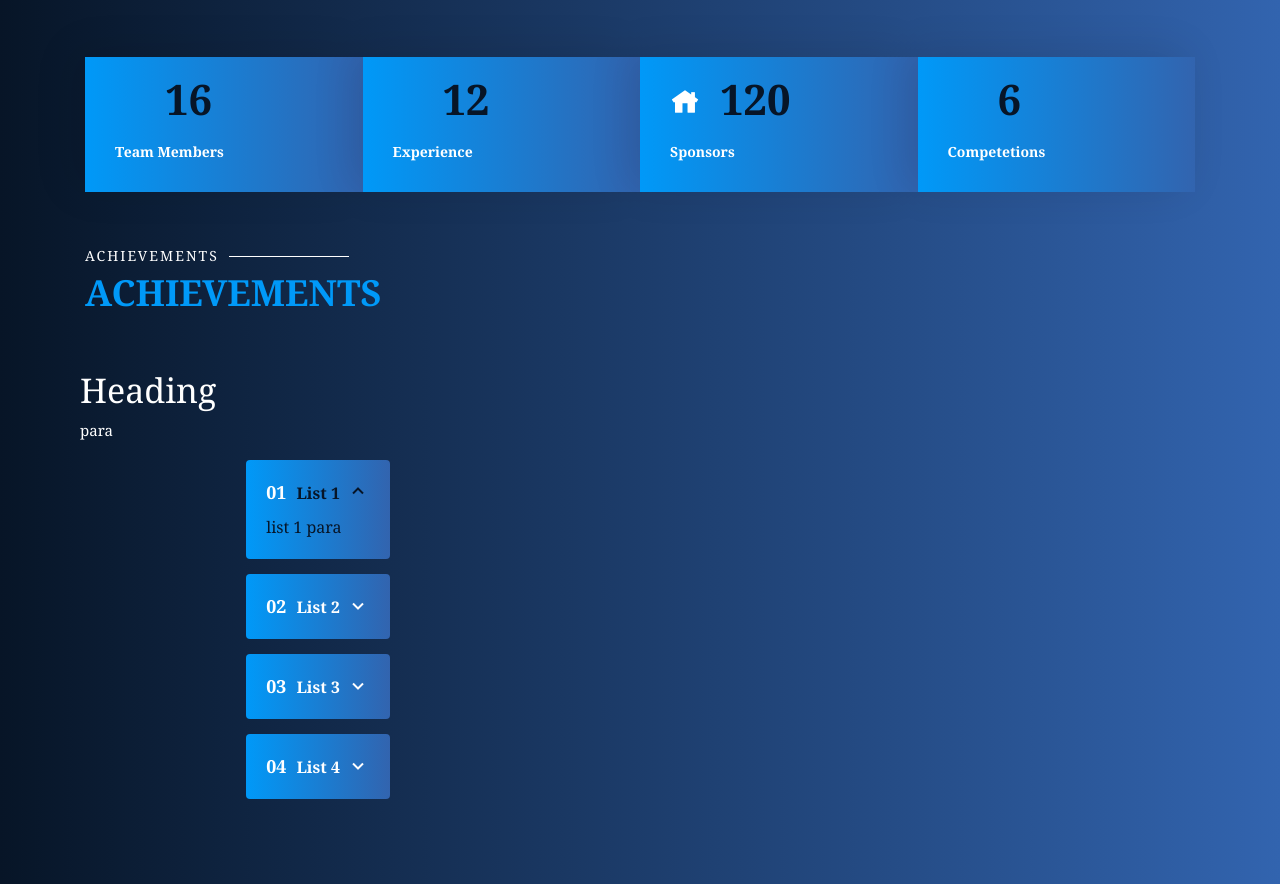
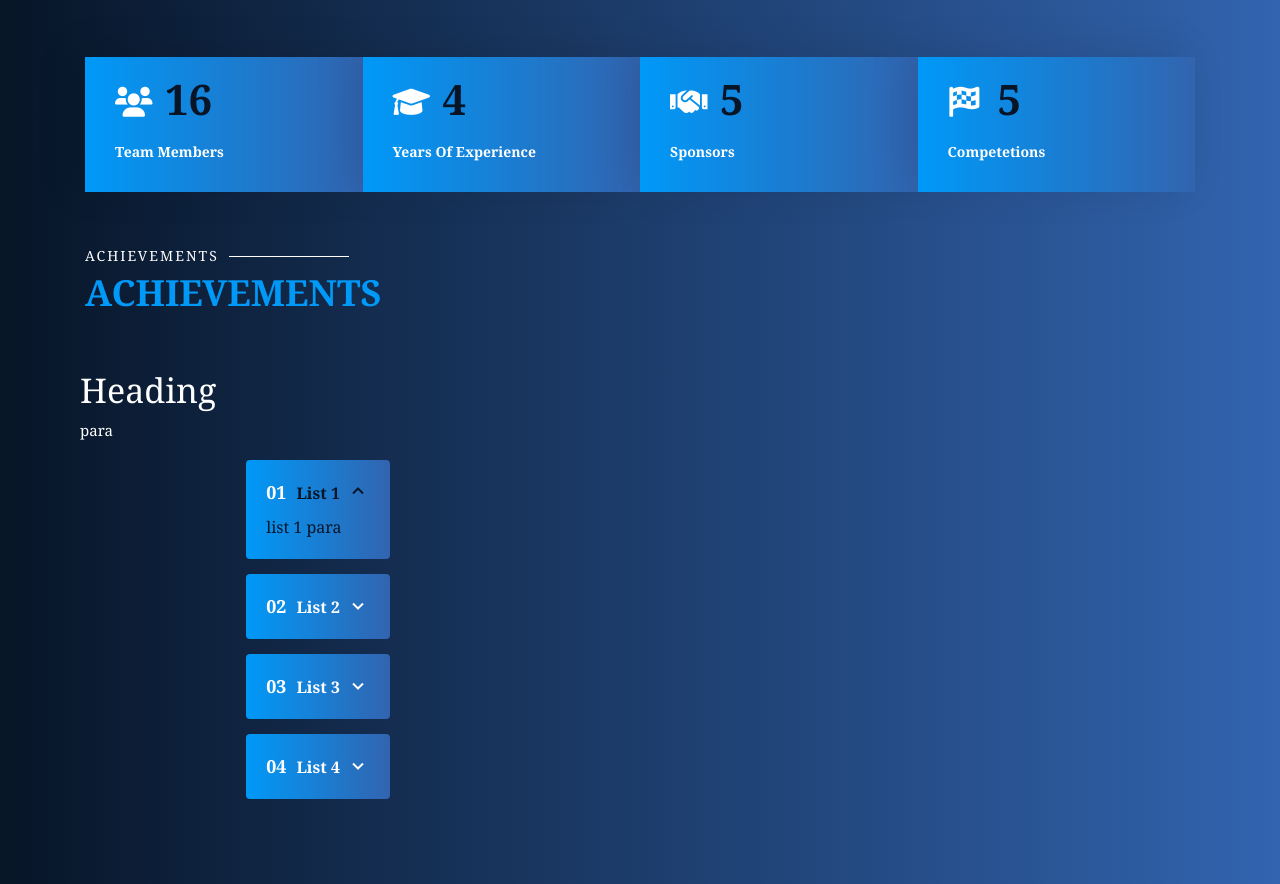
Before and after one commit to rritesh862/rritesh862.github.io, a plain HTML site: page index.html in a window 1280 px wide. Shown: the part 1153-2037 px from the top of the page. Drawn offline with Linux system fonts and the light colour scheme.

Commit message:
Update index.html

```diff
--- a/index.html
+++ b/index.html
@@ -14,6 +14,7 @@
 
   <!-- Google Fonts -->
   <link href="https://fonts.googleapis.com/css?family=Open+Sans:300,300i,400,400i,600,600i,700,700i|Raleway:300,300i,400,400i,500,500i,600,600i,700,700i|Poppins:300,300i,400,400i,500,500i,600,600i,700,700i" rel="stylesheet">
+  <link href="https://cdnjs.cloudflare.com/ajax/libs/font-awesome/6.0.0/css/all.min.css" rel="stylesheet">
 
   <!-- Vendor CSS Files -->
   <link href="assets/vendor/bootstrap/css/bootstrap.min.css" rel="stylesheet">
@@ -152,7 +153,7 @@
 
           <div class="col-lg-3 col-md-6 d-md-flex align-items-md-stretch">
             <div class="count-box">
-              <i class="icofont-groups"></i>
+              <i class="fas fa-users"></i>
               <span data-toggle="counter-up">16</span>
               <p><strong>Team Members</strong></p>
             </div>
@@ -160,24 +161,24 @@
 
           <div class="col-lg-3 col-md-6 d-md-flex align-items-md-stretch">
             <div class="count-box">
-              <i class="icofont-experience"></i>
-              <span data-toggle="counter-up">12</span>
-              <p><strong>Experience</strong></p>
+              <i class="fas fa-graduation-cap"></i>
+              <span data-toggle="counter-up">4</span>
+              <p><strong>Years Of Experience</strong></p>
             </div>
           </div>
 
           <div class="col-lg-3 col-md-6 d-md-flex align-items-md-stretch">
             <div class="count-box">
-              <i class="icofont-home"></i>
-              <span data-toggle="counter-up">120</span>
+              <i class="fas fa-handshake"></i>
+              <span data-toggle="counter-up">5</span>
               <p><strong>Sponsors</strong></p>
             </div>
           </div>
 
           <div class="col-lg-3 col-md-6 d-md-flex align-items-md-stretch">
             <div class="count-box">
-              <i class="icofont-office"></i>
-              <span data-toggle="counter-up">6</span>
+              <i class="fas fa-flag-checkered"></i>
+              <span data-toggle="counter-up">5</span>
               <p><strong>Competetions</strong></p>
             </div>
           </div>
```
